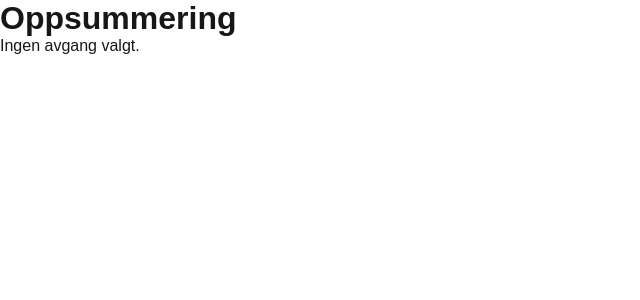
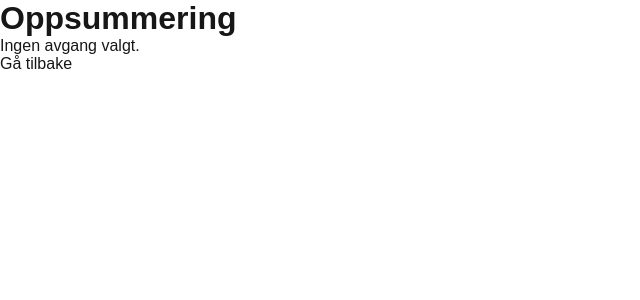
Before and after one commit to HanneAga/mini-fjordline, a Next.js app: page /summary in a window 1280 px wide. Shown: the top 300 px of the page, without its empty margins (0-640 px from the left). Built offline with nearby package versions, Linux system fonts and the light colour scheme.

Commit message:
fix: handle missing params in results page and summary page

```diff
--- a/src/app/summary/page.tsx
+++ b/src/app/summary/page.tsx
@@ -13,6 +13,7 @@ export default async function SummaryPage({ searchParams }: SummaryPageProps) {
       <main>
         <h1>Oppsummering</h1>
         <p>Ingen avgang valgt.</p>
+        <a href="/">Gå tilbake</a>
       </main>
     )
   }
```
Also changed, not shown: src/app/results/page.tsx (+9 -0 lines).
